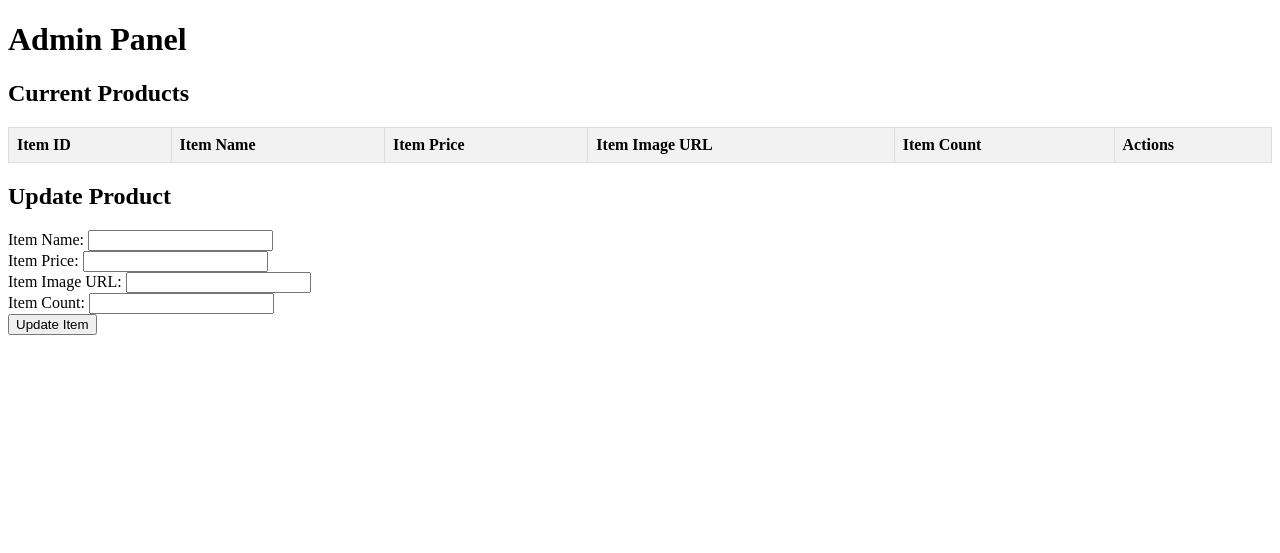
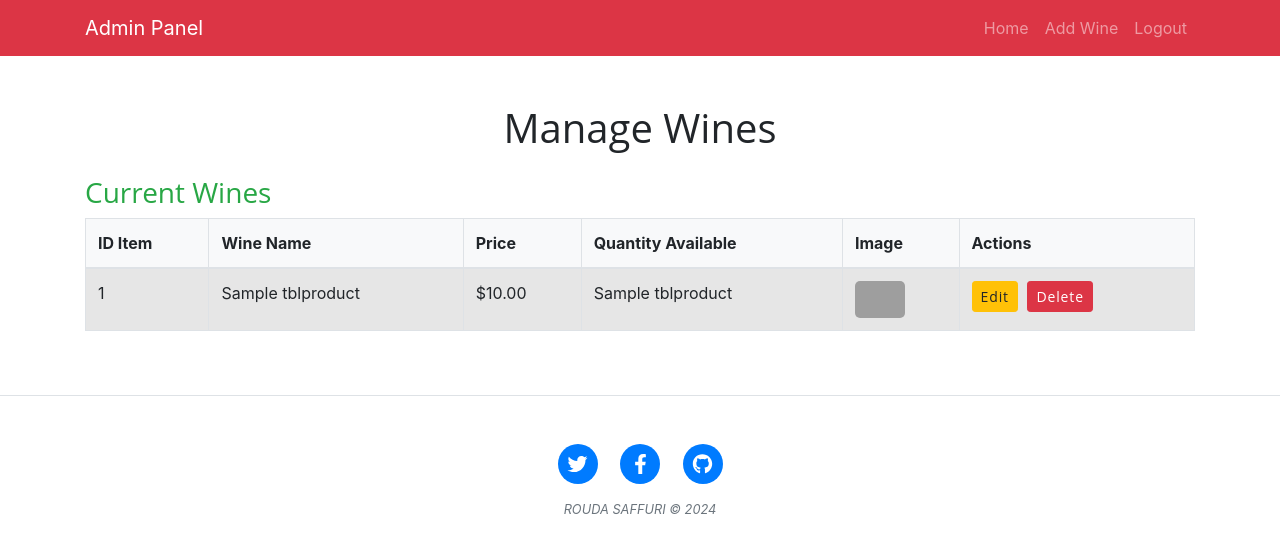
Before and after one commit to roudasaffuri/Winery, a Flask app: page /admin in a window 1280 px wide. Shown: the top 553 px of the page. Run offline with Flask 3, Linux system fonts and the light colour scheme; the visitor is signed in with stand-in values (Sample User, id 1); a database or web service that is not in the repository returns one stand-in record (values such as "Sample title"); lists and menus that the app fills with data are empty; some libraries are stand-ins or nearby versions; grey boxes are pictures that could not be loaded.

Commit message:
Merge remote-tracking branch 'origin/master'

```diff
--- a/login.py
+++ b/login.py
@@ -15,9 +15,10 @@ def log(username, password):
                 stored_password = result[0]
                 # Verify the password directly (not recommended for production)
                 if stored_password == password:
+                    if username == 'admin@gmail.com' and password == '123':
+                        session['admin'] = username
+                        return redirect(url_for('admin'))
                     session['username'] = username
-                    if username == 'admin@gmail.com' and password == '123':
-                        return redirect(url_for('admin'))
                     return redirect(url_for('home'))  # Redirect to a success page
                 else:
                     flash("Invalid password", "error")
--- a/main.py
+++ b/main.py
@@ -1,3 +1,5 @@
+from addItem import addItemToDB
+from deleteProduct import deleteItemFromDB
 from wine import get_wines
 from sendEmail import send_email, forgetPassword
 from dateTimeYear import get_year
@@ -5,6 +7,9 @@ from flask import Flask, render_template, request, redirect, url_for, flash, ses
 from registration import registration
 from login import log
 from winesForSale import wineForSale
+from getProductByID import get_wine_by_id
+from updateProduct import updateProduct
+
 
 app = Flask(__name__)
 app.secret_key = 'your_secret_key_I_am_the_big_BOSS'  # Replace with a strong secret key for production
@@ -69,7 +74,13 @@ def store():
 
 @app.route('/admin')
 def admin():
-    return render_template('admin.html')
+    wines = wineForSale()
+    return render_template('admin.html', all_wines=wines)
+
+@app.route('/addProduct')
+def addProduct():
+    return render_template('addProduct.html')
+
 
 
 @app.route('/login', methods=['GET', 'POST'])
@@ -78,6 +89,21 @@ def login():
         username = request.form['username']
         password = request.form['password']
         return log(username,password)
+
+
+@app.route('/up', methods=['GET', 'POST'])
+def up():
+    if request.method == 'POST':
+        item_id = request.form['itemId']
+        name = request.form['name']
+        price = request.form['price']
+        quantity = request.form['quantity']
+        image = request.form['image']
+
+        return updateProduct(item_id,name,price,quantity,image)
+
+    # Handle the GET request
+    return render_template('edit_product.html')  # You may want to pass item_id for pre-filling data
 
 
 @app.route('/resetPassword', methods=['GET', 'POST'])
@@ -91,6 +117,38 @@ def resetPassword():
         return redirect(url_for('index'))
 
 
+@app.route('/add-wine', methods=['POST'])
+def add_wine():
+    if request.method == 'POST':
+        wine_name = request.form['wineName']
+        wine_price = request.form['winePrice']
+        wine_quantity = request.form['wineQuantity']
+        wine_image = request.form['wineImage']
+        return addItemToDB(wine_name,wine_price,wine_quantity,wine_image)
+
+@app.route('/edit-product', methods=['POST'])
+def edit_product():
+    item_id = request.form.get('itemId')  # Get the itemId from the form data
+    print(f"Received item_id: {item_id}")  # Debug output
+
+
+    wine_details = get_wine_by_id(item_id)  # Fetch wine details using item_id
+    if wine_details is None:
+        flash("Wine not found.", "danger")
+        return redirect(url_for('admin'))  # Redirect if not found
+
+    return render_template('editProduct.html', wine=wine_details)
+
+
+@app.route('/delete-wine', methods=['POST'])
+def delete_wine():
+    if request.method == 'POST':
+        item_id = request.form['itemId']
+        return deleteItemFromDB(item_id)
+
+
+
+
 @app.route('/logout')
 def logout():
     session.clear()  # Clear the user session
--- a/templates/admin.html
+++ b/templates/admin.html
@@ -1,84 +1,91 @@
+{% if session.admin %}
+
 <!DOCTYPE html>
 <html lang="en">
 <head>
-    <meta charset="UTF-8">
-    <meta name="viewport" content="width=device-width, initial-scale=1.0">
-    <title>Admin Page</title>
+    <meta charset="utf-8" />
+    <meta name="viewport" content="width=device-width, initial-scale=1, shrink-to-fit=no" />
+    <title>Admin Panel</title>
+    <link href="https://stackpath.bootstrapcdn.com/bootstrap/4.5.2/css/bootstrap.min.css" rel="stylesheet">
+    <link href="{{ url_for('static', filename='css/styles.css') }}" rel="stylesheet" />
     <style>
-        table {
-            width: 100%;
-            border-collapse: collapse;
+        .table img {
+            border-radius: 5px; /* Rounded corners for images */
         }
-        th, td {
-            border: 1px solid #ddd;
-            padding: 8px;
-            text-align: left;
+        .table th {
+            background-color: #f8f9fa; /* Light background for headers */
         }
-        th {
-            background-color: #f2f2f2;
+        .table th, .table td {
+            vertical-align: middle; /* Center-align content */
+        }
+        .btn-sm {
+            margin-right: 5px; /* Spacing between buttons */
         }
     </style>
 </head>
 <body>
-    <h1>Admin Panel</h1>
+    {% include "headerAdmin.html" %}
 
-    <h2>Current Products</h2>
-    <table>
+    <main class="mb-4">
+        <div class="container my-5">
+            <h1 class="text-center mb-4">Manage Wines</h1>
+
+            <h3 class="text-success">Current Wines</h3>
+            <div class="table-responsive">
+                <table class="table table-striped table-bordered">
+                    <thead>
                         <tr>
-            <th>Item ID</th>
-            <th>Item Name</th>
-            <th>Item Price</th>
-            <th>Item Image URL</th>
-            <th>Item Count</th>
+                            <th>ID Item</th>
+                            <th>Wine Name</th>
+                            <th>Price</th>
+                            <th>Quantity Available</th>
+                            <th>Image</th>
                             <th>Actions</th>
                         </tr>
-        <!-- Populate with products from the database -->
-        {% for product in products %}
+                    </thead>
+                    <tbody>
+                        {% if all_wines %}
+                            {% for wine in all_wines %}
                             <tr>
-            <td>{{ product[0] }}</td>
-            <td>{{ product[1] }}</td>
-            <td>{{ product[2] }}</td>
-            <td>{{ product[3] }}</td>
-            <td>{{ product[4] }}</td>
+                                <td>{{ wine[0] }}</td>
+                                <td>{{ wine[1] }}</td>
+                                <td>${{ '%.2f' | format(wine[2]) }}</td>
+                                <td>{{ wine[4] }}</td>
+                                <td><img src="{{ wine[3] }}" alt="{{ wine[1] }}" style="width: 50px; height: auto;"></td>
                                 <td>
-                <!-- Update button -->
-                <button onclick="populateUpdateForm({{ product[0] }}, '{{ product[1] }}', {{ product[2] }}, '{{ product[3] }}', {{ product[4] }})">Update</button>
-                <!-- Delete button -->
-                <form method="POST" action="/delete" style="display:inline;">
-                    <input type="hidden" name="deleteItemId" value="{{ product[0] }}">
-                    <button type="submit">Delete</button>
+                                    <!-- Edit Wine Form -->
+                                    <form method="post" action="{{ url_for('edit_product') }}" style="display:inline;">
+                                        <input type="hidden" name="itemId" value="{{ wine[0] }}">
+                                        <button type="submit" class="btn btn-warning btn-sm">Edit</button>
+                                    </form>
+
+                                    <!-- Delete Wine Form -->
+                                    <form method="post" action="/delete-wine" style="display:inline;">
+                                        <input type="hidden" name="itemId" value="{{ wine[0] }}">
+                                        <button type="submit" class="btn btn-danger btn-sm">Delete</button>
                                     </form>
                                 </td>
                             </tr>
                             {% endfor %}
+                        {% else %}
+                            <tr>
+                                <td colspan="6" class="text-center">No wines available.</td>
+                            </tr>
+                        {% endif %}
+                    </tbody>
                 </table>
+            </div>
+        </div>
+    </main>
 
-    <h2>Update Product</h2>
-    <form id="updateForm" method="POST" action="/update">
-        <input type="hidden" name="itemId" id="itemId">
-        <label for="itemName">Item Name:</label>
-        <input type="text" name="itemName" id="itemName" required>
-        <br>
-        <label for="itemPrice">Item Price:</label>
-        <input type="text" name="itemPrice" id="itemPrice" required>
-        <br>
-        <label for="itemImgUrl">Item Image URL:</label>
-        <input type="text" name="itemImgUrl" id="itemImgUrl" required>
-        <br>
-        <label for="itemCount">Item Count:</label>
-        <input type="number" name="itemCount" id="itemCount" required>
-        <br>
-        <button type="submit">Update Item</button>
-    </form>
-
-    <script>
-        function populateUpdateForm(itemId, itemName, itemPrice, itemImgUrl, itemCount) {
-            document.getElementById('itemId').value = itemId;
-            document.getElementById('itemName').value = itemName;
-            document.getElementById('itemPrice').value = itemPrice;
-            document.getElementById('itemImgUrl').value = itemImgUrl;
-            document.getElementById('itemCount').value = itemCount;
-        }
-    </script>
+    <!-- Optional JavaScript -->
+    <script src="https://code.jquery.com/jquery-3.5.1.slim.min.js" crossorigin="anonymous"></script>
+    <script src="https://cdn.jsdelivr.net/npm/@popperjs/core@2.9.2/dist/umd/popper.min.js" crossorigin="anonymous"></script>
+    <script src="https://stackpath.bootstrapcdn.com/bootstrap/4.5.2/js/bootstrap.min.js" crossorigin="anonymous"></script>
 </body>
 </html>
+
+{% include "footer.html" %}
+{% else %}
+    <p>Please go to the <a href="/">index page</a>.</p>
+{% endif %}
--- a/templates/headerAdmin.html
+++ b/templates/headerAdmin.html
@@ -1,38 +1,45 @@
 <!DOCTYPE html>
 <html lang="en">
 <head>
-    <meta charset="UTF-8">
-    <meta name="viewport" content="width=device-width, initial-scale=1.0">
-    <title>Admin Header</title>
-    <!-- Bootstrap CSS -->
+    <meta charset="utf-8" />
+    <meta name="viewport" content="width=device-width, initial-scale=1, shrink-to-fit=no" />
+    <title>Admin Panel</title>
+    <link rel="icon" type="image/x-icon" href="{{ url_for('static', filename='assets/favicon.ico') }}" />
     <link href="https://stackpath.bootstrapcdn.com/bootstrap/4.5.2/css/bootstrap.min.css" rel="stylesheet">
+    <script src="https://use.fontawesome.com/releases/v6.3.0/js/all.js" crossorigin="anonymous"></script>
+    <style>
+        .custom-navbar {
+            background-color: #dc3545; /* Red background color */
+        }
+        .nav-link {
+            color: #ffffff; /* White text for links */
+        }
+        .nav-link:hover {
+            color: #ffcc00; /* Yellow text on hover */
+        }
+    </style>
 </head>
 <body>
-    <nav class="navbar navbar-expand-lg navbar-light bg-light">
+    <!-- Navigation -->
+    <nav class="navbar navbar-expand-lg navbar-dark custom-navbar">
         <div class="container">
-            <a class="navbar-brand" href="/admin">Admin Panel</a>
-            <button class="navbar-toggler" type="button" data-toggle="collapse" data-target="#navbarNav" aria-controls="navbarNav" aria-expanded="false" aria-label="Toggle navigation">
+            <a class="navbar-brand" href="{{ url_for('admin') }}">Admin Panel</a>
+            <button class="navbar-toggler" type="button" data-toggle="collapse" data-target="#navbarResponsive" aria-controls="navbarResponsive" aria-expanded="false" aria-label="Toggle navigation">
                 <span class="navbar-toggler-icon"></span>
             </button>
-            <div class="collapse navbar-collapse" id="navbarNav">
+            <div class="collapse navbar-collapse" id="navbarResponsive">
                 <ul class="navbar-nav ml-auto">
-                    <li class="nav-item">
-                        <a class="nav-link" href="/admin">Products</a>
-                    </li>
-                    <li class="nav-item">
-                        <a class="nav-link" href="/add_product">Add Product</a>
-                    </li>
-                    <li class="nav-item">
-                        <a class="nav-link" href="/logout">Logout</a>
-                    </li>
+                    <li class="nav-item"><a class="nav-link" href="{{ url_for('admin') }}">Home</a></li>
+                    <li class="nav-item"><a class="nav-link" href="{{ url_for('addProduct') }}">Add Wine</a></li>
+                    <li class="nav-item"><a class="nav-link" href="{{ url_for('logout') }}">Logout</a></li>
                 </ul>
             </div>
         </div>
     </nav>
 
-    <!-- Optional JavaScript -->
-    <script src="https://code.jquery.com/jquery-3.5.1.slim.min.js"></script>
-    <script src="https://cdn.jsdelivr.net/npm/@popperjs/core@2.9.2/dist/umd/popper.min.js"></script>
-    <script src="https://stackpath.bootstrapcdn.com/bootstrap/4.5.2/js/bootstrap.min.js"></script>
+
+    <script src="https://code.jquery.com/jquery-3.5.1.slim.min.js" crossorigin="anonymous"></script>
+    <script src="https://cdn.jsdelivr.net/npm/@popperjs/core@2.9.2/dist/umd/popper.min.js" crossorigin="anonymous"></script>
+    <script src="https://stackpath.bootstrapcdn.com/bootstrap/4.5.2/js/bootstrap.min.js" crossorigin="anonymous"></script>
 </body>
 </html>
--- a/winesForSale.py
+++ b/winesForSale.py
@@ -13,9 +13,6 @@ def wineForSale():
         # Fetch all results
         rows = cur.fetchall()
 
-        # Print the results
-        for row in rows:
-            print(row)
 
     except Exception as e:
         print(f"An error occurred: {e}")
```
Also changed, not shown: addItem.py (added, +24 -0 lines), db_connection.py (+18 -0 lines), deleteProduct.py (added, +22 -0 lines), getProductByID.py (added, +15 -0 lines), templates/editProduct.html (added, +37 -0 lines), updateProduct.py (added, +32 -0 lines). Lines whose indentation alone changed are shown as unchanged.
